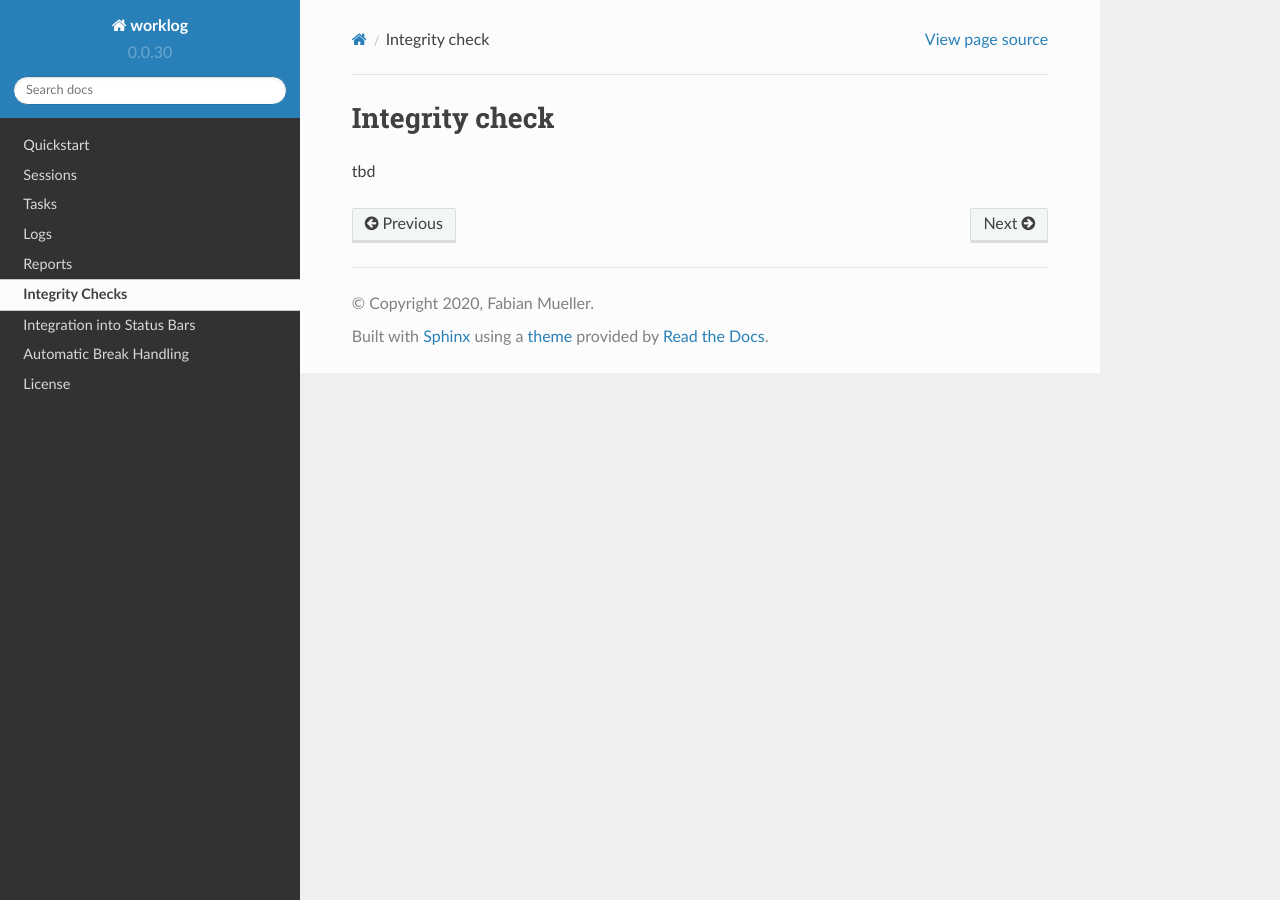
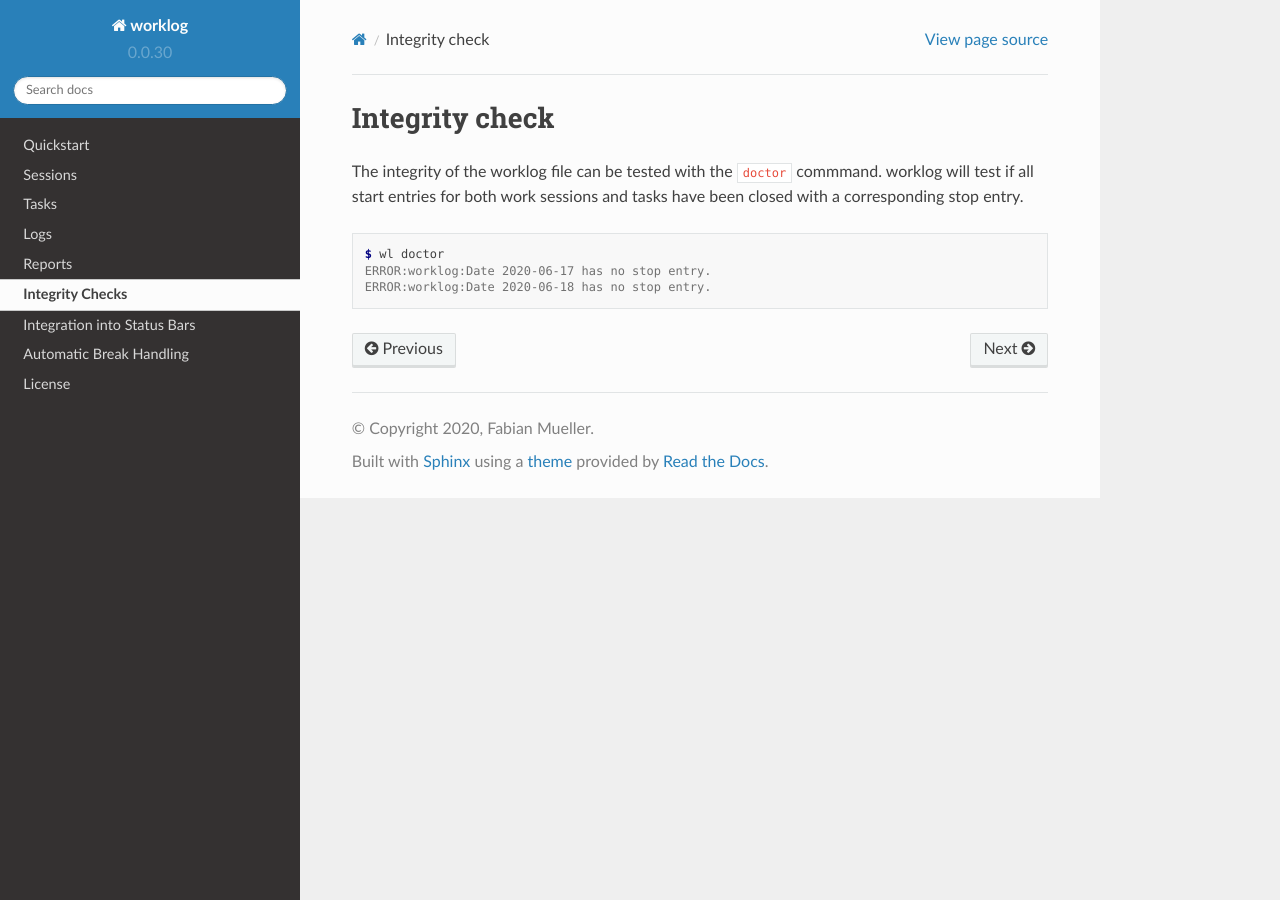
Before and after one commit to dotcs/worklog, a Sphinx documentation site: the page built from docs/text/integrity.rst, in a window 1280 px wide. Built offline with Sphinx 7.4.7 and the Read the Docs theme 2.0.0, drawn with Linux system fonts in a browser that asks for light colours.

Commit message:
Add content for integrity section

```diff
--- a/docs/text/integrity.rst
+++ b/docs/text/integrity.rst
@@ -3,4 +3,12 @@
 Integrity check
 ===============
 
-tbd
+The integrity of the worklog file can be tested with the ``doctor`` commmand.
+worklog will test if all start entries for both work sessions and tasks have
+been closed with a corresponding stop entry.
+
+.. code:: console
+
+    $ wl doctor
+    ERROR:worklog:Date 2020-06-17 has no stop entry.
+    ERROR:worklog:Date 2020-06-18 has no stop entry.
```
